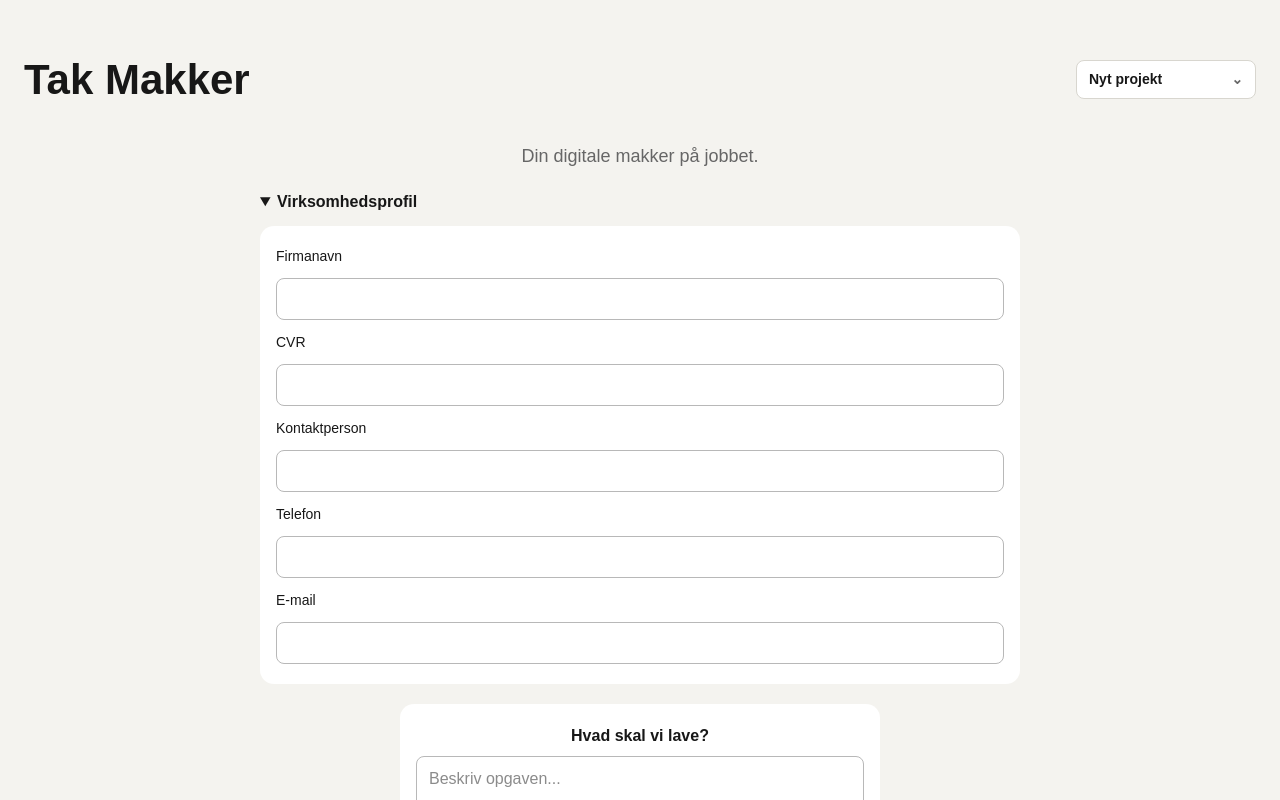
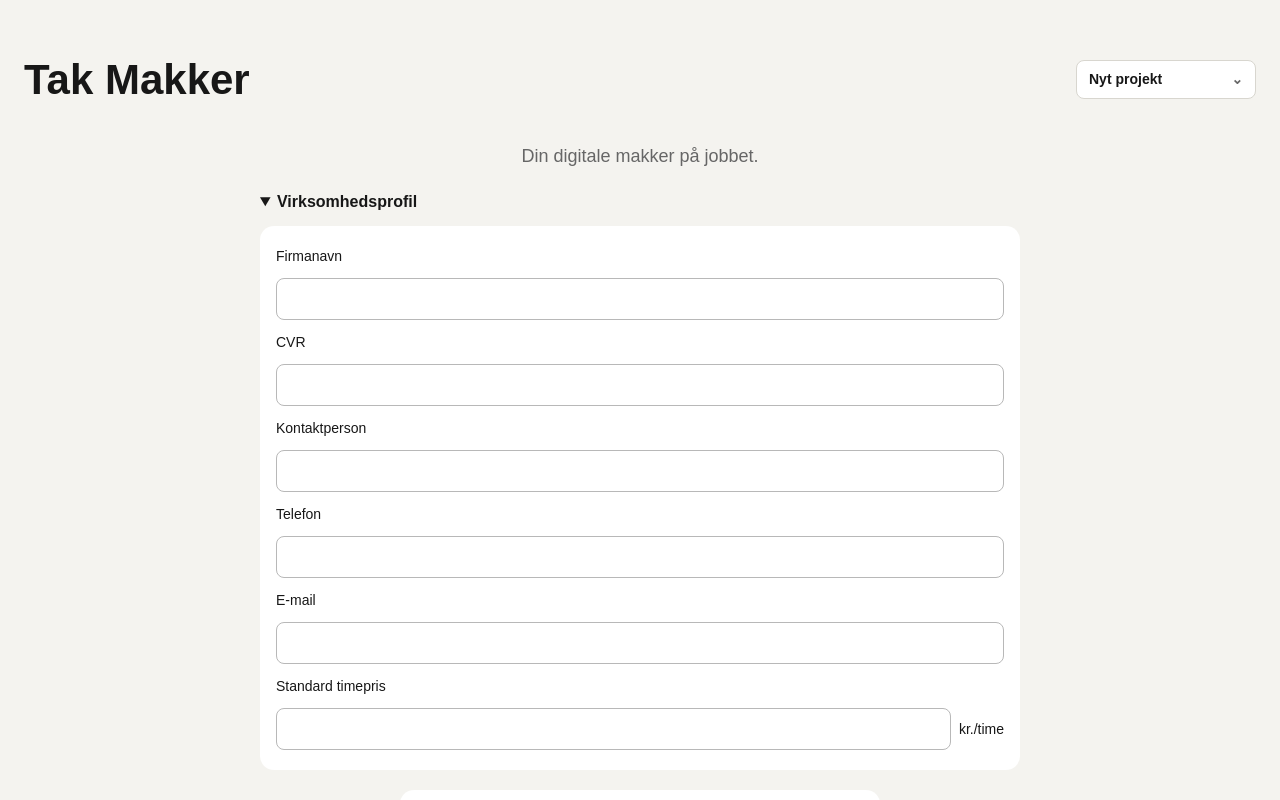
Before and after one commit to johanroug/tak-makker, a Next.js app: page / in a window 1280 px wide. Both pictures are taken after a click on the heading "Virksomhedsprofil". Shown: the top 800 px of the page. Built offline with nearby package versions, Linux system fonts and the light colour scheme.

Commit message:
default hour prize

```diff
--- a/app/components/CompanyProfileForm/CompanyProfileForm.tsx
+++ b/app/components/CompanyProfileForm/CompanyProfileForm.tsx
@@ -1,4 +1,5 @@
 import type { CompanyProfile } from "@/schemas/company-profile";
+import { parseNullableNumberInput } from "@/lib/parse-nullable-number-input";
 
 type CompanyProfileFormProps = {
   companyProfile: CompanyProfile;
@@ -7,6 +8,7 @@ type CompanyProfileFormProps = {
   onContactNameChange: (contactName: string) => void;
   onPhoneChange: (phone: string) => void;
   onEmailChange: (email: string) => void;
+  onDefaultHourlyRateChange: (defaultHourlyRate: number | null) => void;
 };
 
 export default function CompanyProfileForm({
@@ -16,6 +18,7 @@ export default function CompanyProfileForm({
   onContactNameChange,
   onPhoneChange,
   onEmailChange,
+  onDefaultHourlyRateChange,
 }: CompanyProfileFormProps) {
   return (
     <div className="card card-stack mt-3">
@@ -64,6 +67,23 @@ export default function CompanyProfileForm({
           onChange={(event) => onEmailChange(event.target.value)}
         />
       </label>
+
+      <label className="card-stack gap-1 text-sm">
+        <span>Standard timepris</span>
+        <span className="flex items-center gap-2">
+          <input
+            className="min-w-0 flex-1"
+            type="number"
+            min="0.01"
+            step="any"
+            value={companyProfile.defaultHourlyRate ?? ""}
+            onChange={(event) =>
+              onDefaultHourlyRateChange(parseNullableNumberInput(event.target.value))
+            }
+          />
+          <span>kr./time</span>
+        </span>
+      </label>
     </div>
   );
 }
--- a/app/components/SidePanel/SidePanel.tsx
+++ b/app/components/SidePanel/SidePanel.tsx
@@ -126,9 +126,6 @@ export default function SidePanel({
 
         {activeTab === "conversation" && (
           <div className="flex flex-col gap-4 flex-1">
-            <div className="flex-1 overflow-y-auto">
-              <Conversation messages={messages} />
-            </div>
             <div className="flex-shrink-0">
               <ProjectMessageInput
                 messageDraft={messageDraft}
@@ -138,6 +135,9 @@ export default function SidePanel({
                 onSubmit={onSendMessage}
               />
             </div>
+            <div className="flex-1 overflow-y-auto">
+              <Conversation messages={messages} />
+            </div>
           </div>
         )}
       </div>
--- a/app/page.tsx
+++ b/app/page.tsx
@@ -14,17 +14,20 @@ import ProjectNavigation from "./components/ProjectNavigation/ProjectNavigation"
 import SidePanel from "./components/SidePanel/SidePanel";
 
 export default function Home() {
-  const projectStoreHook = useProjectStore();
+  const companyProfileHook = useCompanyProfile();
+  const projectStoreHook = useProjectStore({
+    defaultHourlyRate: companyProfileHook.companyProfile.defaultHourlyRate,
+  });
   const projectManagerHook = useProject({
     activeProject: projectStoreHook.activeProject,
     updateProject: projectStoreHook.updateProject,
   });
-  const companyProfileHook = useCompanyProfile();
   const conversationHook = useProjectConversation({
     activeProject: projectStoreHook.activeProject,
     createProject: projectStoreHook.createProject,
     updateProject: projectStoreHook.updateProject,
     mergeProjectResponse: projectManagerHook.mergeProjectResponse,
+    defaultHourlyRate: companyProfileHook.companyProfile.defaultHourlyRate,
   });
   const offerHook = useOffer({
     companyProfile: companyProfileHook.companyProfile,
@@ -61,6 +64,7 @@ export default function Home() {
     onContactNameChange: companyProfileHook.handleContactNameChange,
     onPhoneChange: companyProfileHook.handlePhoneChange,
     onEmailChange: companyProfileHook.handleEmailChange,
+    onDefaultHourlyRateChange: companyProfileHook.handleDefaultHourlyRateChange,
   };
 
   return (
--- a/hooks/useCompanyProfile.ts
+++ b/hooks/useCompanyProfile.ts
@@ -12,6 +12,7 @@ const initialCompanyProfile: CompanyProfile = {
   contactName: "",
   phone: "",
   email: "",
+  defaultHourlyRate: null,
 };
 
 export function useCompanyProfile() {
@@ -75,6 +76,20 @@ export function useCompanyProfile() {
     setCompanyProfile((currentProfile) => ({ ...currentProfile, email }));
   }
 
+  function handleDefaultHourlyRateChange(defaultHourlyRate: number | null) {
+    const validDefaultHourlyRate =
+      defaultHourlyRate !== null &&
+      Number.isFinite(defaultHourlyRate) &&
+      defaultHourlyRate > 0
+        ? defaultHourlyRate
+        : null;
+
+    setCompanyProfile((currentProfile) => ({
+      ...currentProfile,
+      defaultHourlyRate: validDefaultHourlyRate,
+    }));
+  }
+
   return {
     companyProfile,
     handleCompanyNameChange,
@@ -82,5 +97,6 @@ export function useCompanyProfile() {
     handleContactNameChange,
     handlePhoneChange,
     handleEmailChange,
+    handleDefaultHourlyRateChange,
   };
 }
--- a/hooks/useProjectConversation.ts
+++ b/hooks/useProjectConversation.ts
@@ -13,6 +13,7 @@ type UseProjectConversationOptions = {
     update: (workspace: ProjectWorkspace) => ProjectWorkspace,
   ) => void;
   mergeProjectResponse: (response: ProjectResponse, projectId?: string) => void;
+  defaultHourlyRate: number | null;
 };
 
 export function useProjectConversation({
@@ -20,6 +21,7 @@ export function useProjectConversation({
   createProject,
   updateProject,
   mergeProjectResponse,
+  defaultHourlyRate,
 }: UseProjectConversationOptions) {
   const [messageDraft, setMessageDraft] = useState("");
   const messages = activeProject?.messages ?? [];
@@ -40,7 +42,7 @@ export function useProjectConversation({
       activeProject ??
       ({
         id: crypto.randomUUID(),
-        draft: createInitialProjectDraft(),
+        draft: createInitialProjectDraft(defaultHourlyRate),
         messages: [],
         currentOffer: null,
       } satisfies ProjectWorkspace);
--- a/hooks/useProjectStore.ts
+++ b/hooks/useProjectStore.ts
@@ -69,7 +69,11 @@ function migrateLegacyProjectStore(): ProjectStore | null {
   return migratedStore;
 }
 
-export function useProjectStore() {
+type UseProjectStoreOptions = {
+  defaultHourlyRate: number | null;
+};
+
+export function useProjectStore({ defaultHourlyRate }: UseProjectStoreOptions) {
   const [projectStore, setProjectStore] = useLocalStorageState<ProjectStore>({
     key: STORAGE_KEYS.projectStore,
     schema: ProjectStoreSchema,
@@ -83,7 +87,7 @@ export function useProjectStore() {
   function createProject(): ProjectWorkspace {
     const workspace: ProjectWorkspace = {
       id: crypto.randomUUID(),
-      draft: createInitialProjectDraft(),
+      draft: createInitialProjectDraft(defaultHourlyRate),
       messages: [],
       currentOffer: null,
     };
--- a/lib/projects/initial-project.ts
+++ b/lib/projects/initial-project.ts
@@ -1,6 +1,6 @@
 import type { ProjectDraft } from "@/schemas/project";
 
-export function createInitialProjectDraft(): ProjectDraft {
+export function createInitialProjectDraft(hourlyRate: number | null = null): ProjectDraft {
   return {
     complete: false,
     customer: {
@@ -15,7 +15,7 @@ export function createInitialProjectDraft(): ProjectDraft {
       offerDescription: null,
       offerDescriptionSource: null,
     },
-    hourlyRate: null,
+    hourlyRate,
     workItems: [],
     materials: [],
   };
--- a/schemas/company-profile.ts
+++ b/schemas/company-profile.ts
@@ -6,6 +6,7 @@ export const CompanyProfileSchema = z.object({
   contactName: z.string(),
   phone: z.string(),
   email: z.string(),
+  defaultHourlyRate: z.number().finite().positive().nullable().default(null),
 });
 
 export type CompanyProfile = z.infer<typeof CompanyProfileSchema>;
```
